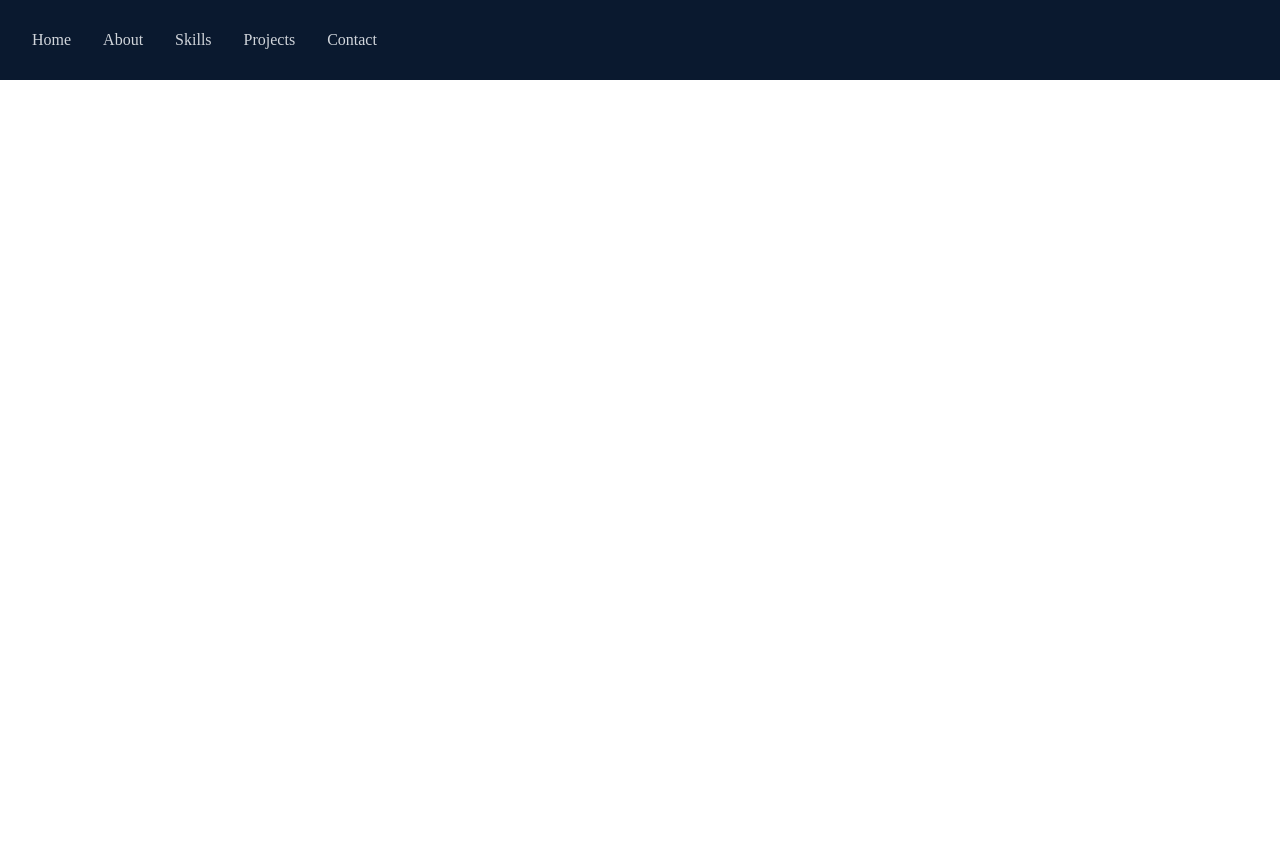
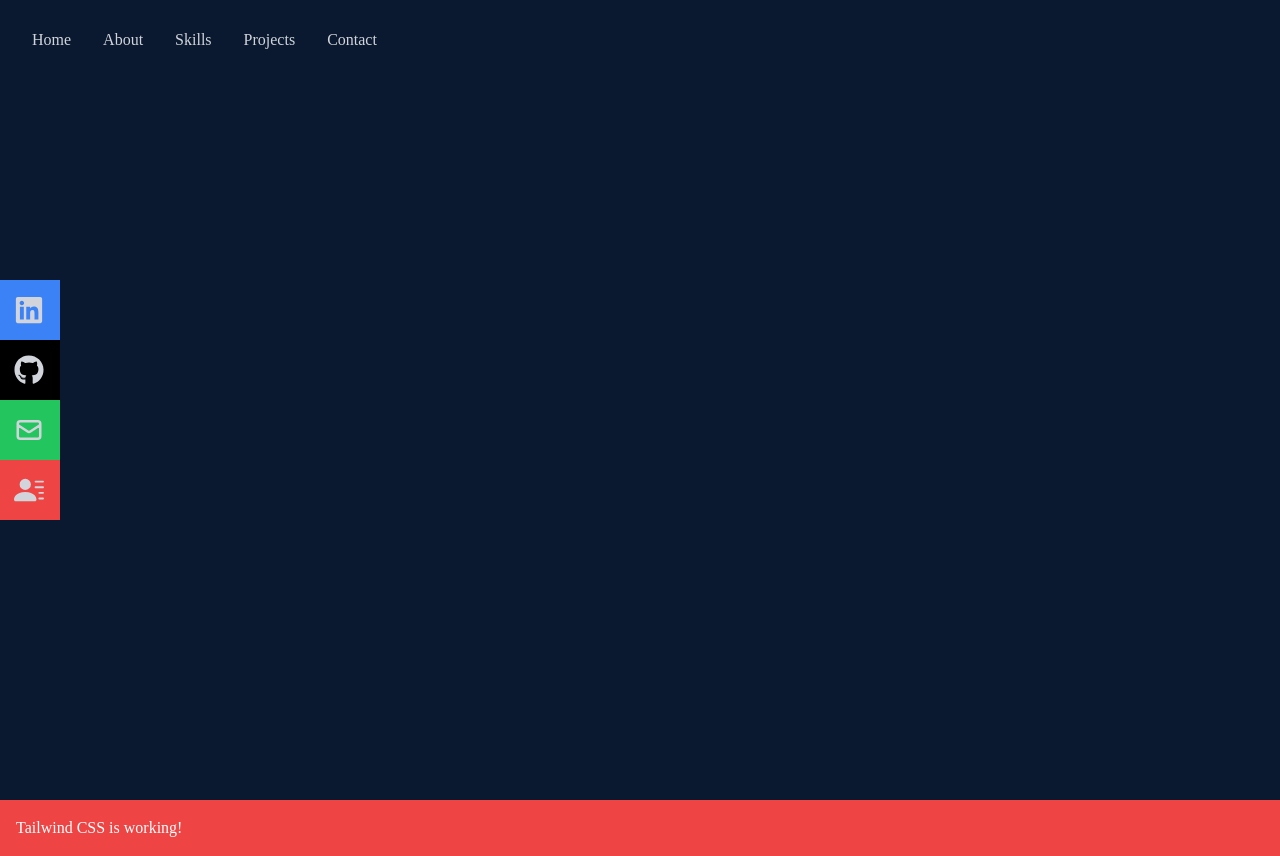
Before and after one commit to achintiii/Personal-Portfolio, a React (Create React App) app: page / in a window 1280 px wide. Before the commit the page ends 800 px from the top, so only its background shows below. Built offline with nearby package versions, Linux system fonts and the light colour scheme.

Commit message:
Added social icons

```diff
--- a/src/App.js
+++ b/src/App.js
@@ -1,11 +1,13 @@
 // src/App.js
 import React from 'react';
 import NavBar from './components/NavBar';
+import Home from './components/Home';
 
 function App() {
   return (
     <div>
       <NavBar />
+      <Home />
 
       {/* Test Div to Verify Tailwind CSS Integration */}
       <div className="p-4 bg-red-500 text-white">
--- /dev/null
+++ b/src/components/Home.jsx
@@ -0,0 +1,12 @@
+import React from 'react'
+import {HiArrowNarrowRight} from 'react-icons/hi'
+
+const Home = () => {
+  return (
+    <div className = 'w-full h-screen bg-[#0a192f]'>
+
+    </div>
+  )
+}
+
+export default Home
--- a/src/components/NavBar.jsx
+++ b/src/components/NavBar.jsx
@@ -1,5 +1,7 @@
 import React, {useState} from 'react'
-import {FaBars, FaTimes} from 'react-icons/fa'
+import {FaBars, FaTimes, FaGithub, FaLinkedin} from 'react-icons/fa'
+import { HiOutlineMail  } from 'react-icons/hi'
+import {BsFillPersonLinesFill} from 'react-icons/bs'
 
 const NavBar = () => {
     const[nav, setNav] = useState(false)
@@ -33,6 +35,37 @@
                 <li className='py-6 text-4xl'>Projects</li>
                 <li className='py-6 text-4xl'>Contact</li>
             </ul>
+            {/* Social Icons*/}
+            <div className='hidden lg:flex fixed flex-col top-[35%] left-0'>
+                <ul>
+                    <li className='w-[160px] h-[60px] flex justify-between items-center ml-[-100px] hover:ml-[-10px] duration-300 bg-blue-500'>
+                        <a className='flex justify-between items-center w-full text-gray-300'
+                        href="/">
+                            LinkedIn <FaLinkedin size = {30} />
+                        </a>
+                    </li>
+                    <li className='w-[160px] h-[60px] flex justify-between items-center ml-[-100px] hover:ml-[-10px] duration-300 bg-black'>
+                        <a className='flex justify-between items-center w-full text-gray-300'
+                        href="/">
+                            Github <FaGithub size = {30} />
+                        </a>
+                    </li>
+                    <li className='w-[160px] h-[60px] flex justify-between items-center ml-[-100px] hover:ml-[-10px] duration-300 bg-green-500'>
+                        <a className='flex justify-between items-center w-full text-gray-300'
+                        href="/">
+                            Email <HiOutlineMail size = {30} />
+                        </a>
+                    </li>
+                    <li className='w-[160px] h-[60px] flex justify-between items-center ml-[-100px] hover:ml-[-10px] duration-300 bg-red-500'>
+                        <a className='flex justify-between items-center w-full text-gray-300'
+                        href="/">
+                            Resume <BsFillPersonLinesFill size = {30} />
+                        </a>
+                    </li>
+
+
+                </ul>
+            </div>
     </div>
   )
 }
```
